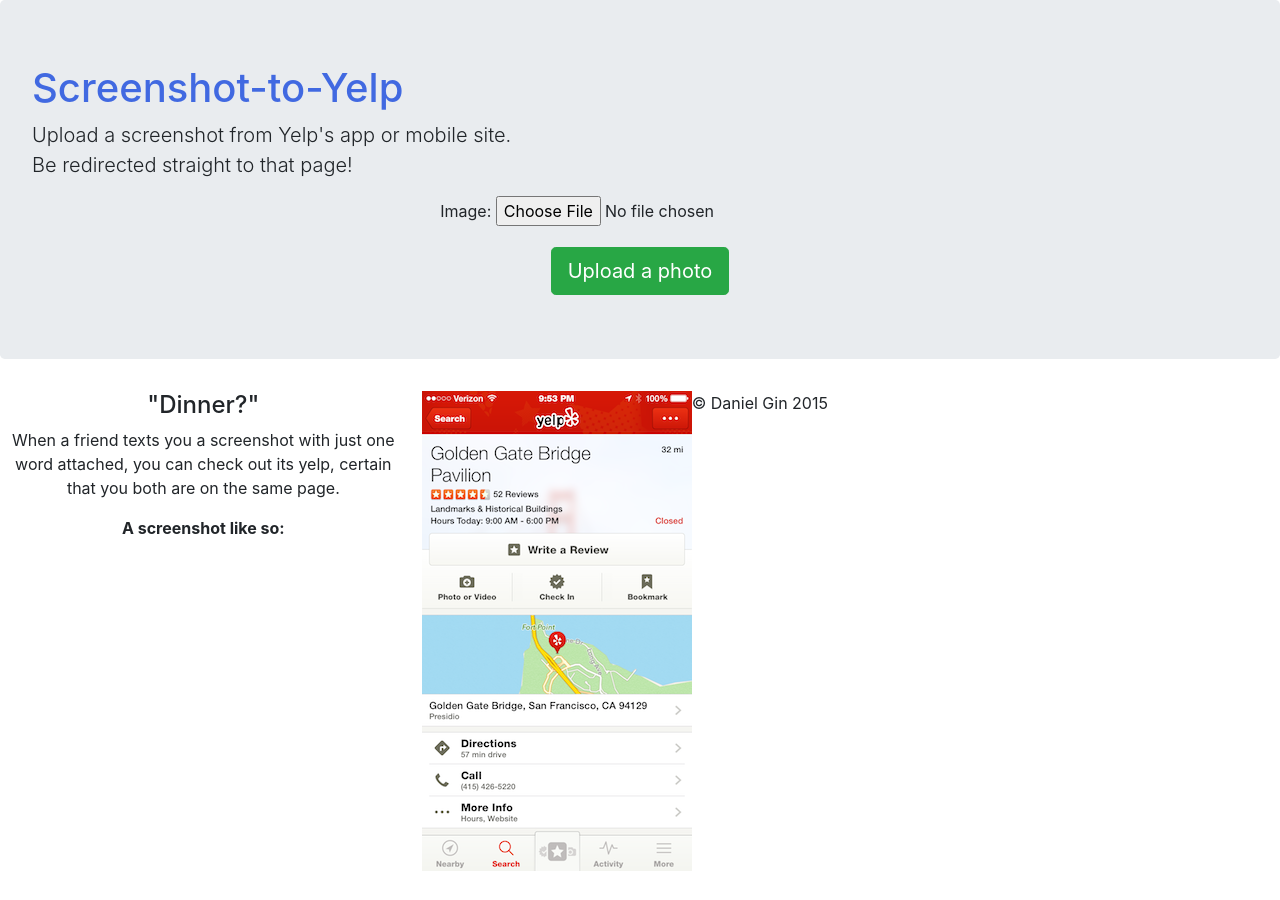
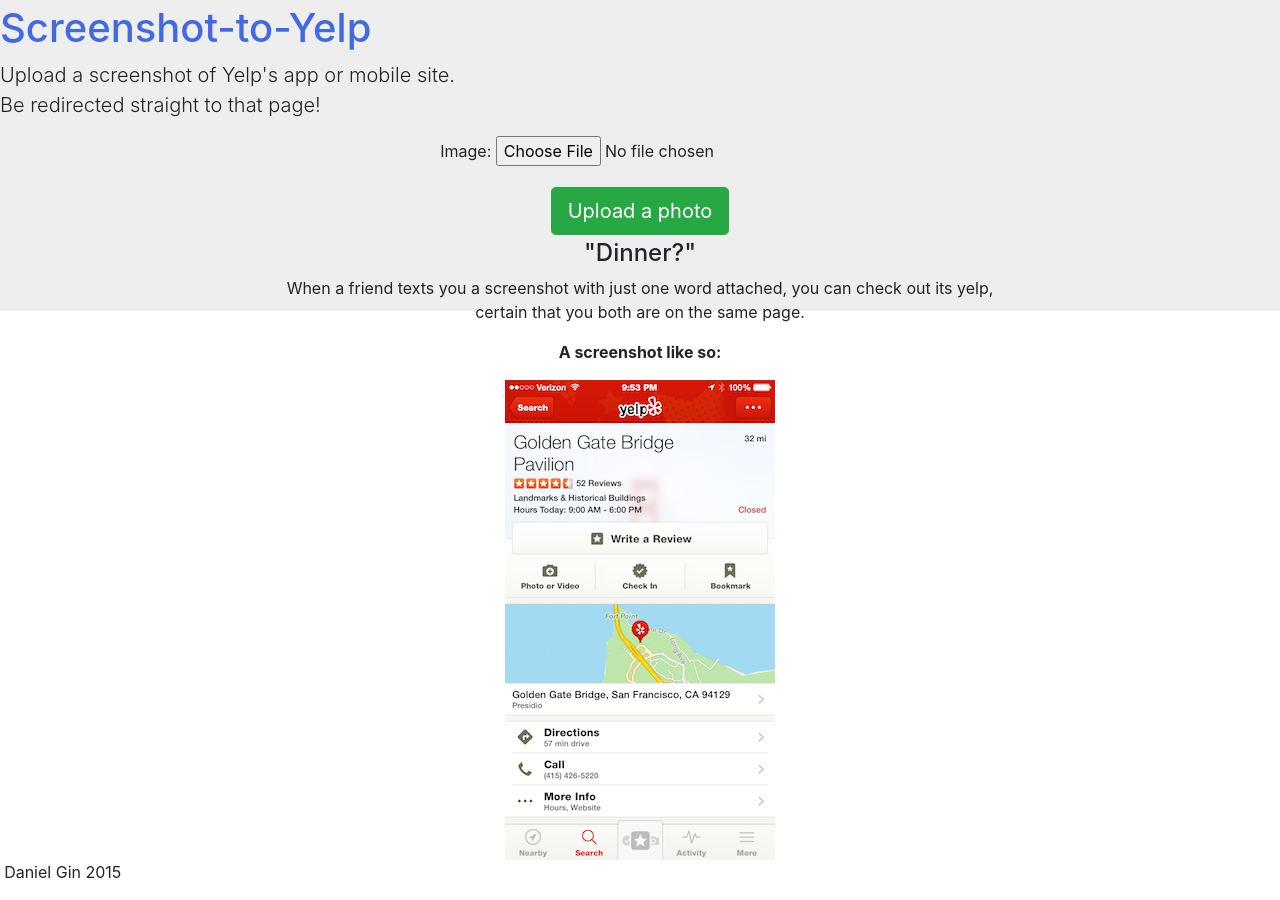
Before and after one commit to dgin/screenshot-to-yelp, a Django app: page / in a window 1280 px wide. Before the commit the page ends 871 px from the top, so only its background shows below. Run offline with Django 3.2, Linux system fonts and the light colour scheme; some libraries are stand-ins or nearby versions.

Commit message:
minor css changes

```diff
--- a/app1/screenshot_yelp_script/yelp_phone_search.py
+++ b/app1/screenshot_yelp_script/yelp_phone_search.py
@@ -8,7 +8,10 @@ def main(phone):
 def get_results(params, is_phone=True):
 
     # API Keys here
-
+    consumer_key = "LM8exyo5oOnZyV5MyyNIGA"
+    consumer_secret = "7IAhPNR2oqW9acrZfA-KtYdn0Wo"
+    token = "DQw_8H-jNPU86EchgVBvwl1JkOLbBSg1"
+    token_secret = "ESk44SB54vuxJZHXe_YuN2SdEPM"
 
     session = rauth.OAuth1Session(
         consumer_key = consumer_key
--- /dev/null
+++ b/app1/static/css/style.css
@@ -0,0 +1,10 @@
+html, body {
+    overflow-x: hidden;
+}
+
+.jumbotron {
+    margin: -4.5rem -9999rem;
+    /* add back negative margin value */
+    padding: 4.75rem 9999rem;
+    background-color: #eee;
+}
--- a/app1/templates/index.html
+++ b/app1/templates/index.html
@@ -17,6 +17,8 @@
         <!-- Custom styles for this template -->
         <link href="static/bootstrap/css/jumbotron-narrow.css" rel="stylesheet">
 
+        <link href="static/css/style.css" rel="stylesheet">
+
         <!-- HTML5 shim and Respond.js for IE8 support of HTML5 elements and media queries -->
         <!--[if lt IE 9]>
             <script src="https://oss.maxcdn.com/html5shiv/3.7.2/html5shiv.min.js"></script>
@@ -28,7 +30,7 @@
 
         <div class="jumbotron">
             <h1 style="color:royalblue;">Screenshot-to-Yelp</h1>
-            <p class="lead">Upload a screenshot from Yelp's app or mobile site.<br> Be redirected straight to that page!</p>
+            <p class="lead">Upload a screenshot of Yelp's app or mobile site.<br> Be redirected straight to that page!</p>
             <div style="text-align:center;">
                 <form method="POST" action='.' style="text-align:center;display:inline-block;" enctype="multipart/form-data">
                     {% csrf_token %}
@@ -43,15 +45,10 @@
         </div>
 
         <div class="row marketing" style="text-align:center;">
-            <div class="col-lg-4" style="display:inline-block;">
+            <div class="col-lg-12" style="display:inline-block;">
                 <h4>"Dinner?"</h4>
-                <p>When a friend texts you a screenshot with just one word attached, you can check out its yelp, certain that you both are on the same page.</p>
+                <p>When a friend texts you a screenshot with just one word attached, you can check out its yelp, <br>certain that you both are on the same page.</p>
                 <p><b>A screenshot like so:</b></p>
-
-            </div>
-
-            <div class="col=lg-8" style="display:inline-block;">
-
                 <img src="/static/img/example.PNG">
 
             </div>
```
